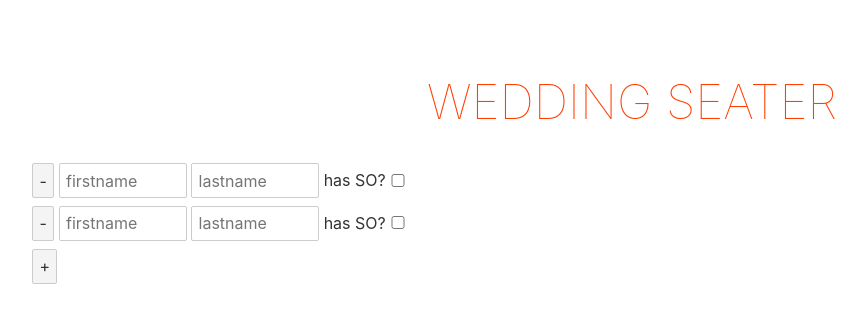
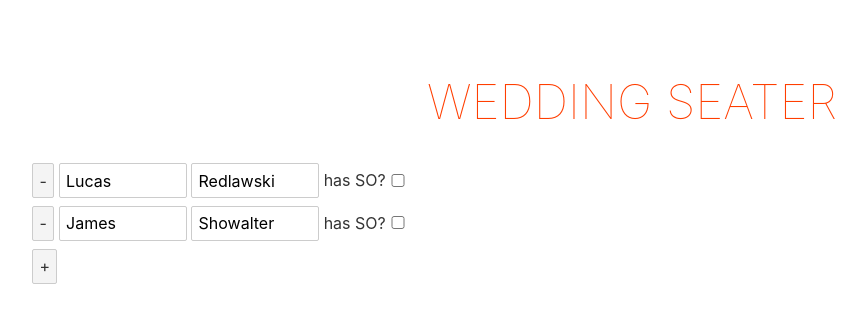
Before and after one commit to Japesjake/wedding_seater_js, a Svelte app in the folder svelte/: page / in a window 1280 px wide. Shown: the top 322 px of the page, without its empty margins (8-874 px from the left). Built offline with nearby package versions, Linux system fonts and the light colour scheme.

Commit message:
Made it so that default people array is reflected in inputs. Attempting to add persistent storage of array.

```diff
--- a/svelte/src/App.svelte
+++ b/svelte/src/App.svelte
@@ -1,12 +1,10 @@
 <script>
-    // import { loop_guard } from "svelte/internal";
-
-
+	import {store} from './store'
 	let people = [{id: Math.random(), firstName: "Lucas", lastName: "Redlawski", hasSO: false, SO: ""},
 				  {id: Math.random(), firstName: "James", lastName: "Showalter", hasSO: false, SO: ""}
 				  ];
 	function addInput () {
-		people.push({id: Math.random()});
+		people.push({id: Math.random(), firstName: null, lastName: null});
 		people = people;
 	}
 	function removeInput (id) {
@@ -25,8 +23,8 @@
 	<h1>Wedding Seater</h1>
 		{#each people as person, id (person.id)}
 			<button on:click={removeInput(id)}>-</button>
-			<input type="text" placeholder="firstname">
-			<input type="text" placeholder="lastname">
+			<input type="text" placeholder="firstname" value={person.firstName}>
+			<input type="text" placeholder="lastname" value={person.lastName}>
 			has SO?
 			<input type="checkbox" on:click="{toggleSO(person)}"><br>
 		{#if person.hasSO}
--- /dev/null
+++ b/svelte/src/persistStore.js
@@ -0,0 +1,14 @@
+import {writable} from 'svelte/store'
+
+export const persistStore = (key, initial) => {
+    const persist = localStorage.getItem(key)
+    const data = persist ? JSON.parse(persist) : initial
+
+    const store = writable(data, () => {
+        const unsubscribe = store.subscribe(value => (
+            localStorage.setItem(key, JSON.stringify(value))
+        ))
+        return unsubscribe
+    })
+    return store
+}
--- /dev/null
+++ b/svelte/src/store.js
@@ -0,0 +1,8 @@
+
+import {persistStore} from './persistStore'
+
+const people = [{id: Math.random(), firstName: "Lucas", lastName: "Redlawski", hasSO: true, SO: ""},
+                       {id: Math.random(), firstName: "James", lastName: "Showalter", hasSO: false, SO: ""}
+                      ];
+
+export const store = persistStore('people', people)
```
Also changed, not shown: svelte/src/PersonInput.svelte (deleted, +0 -8 lines).
